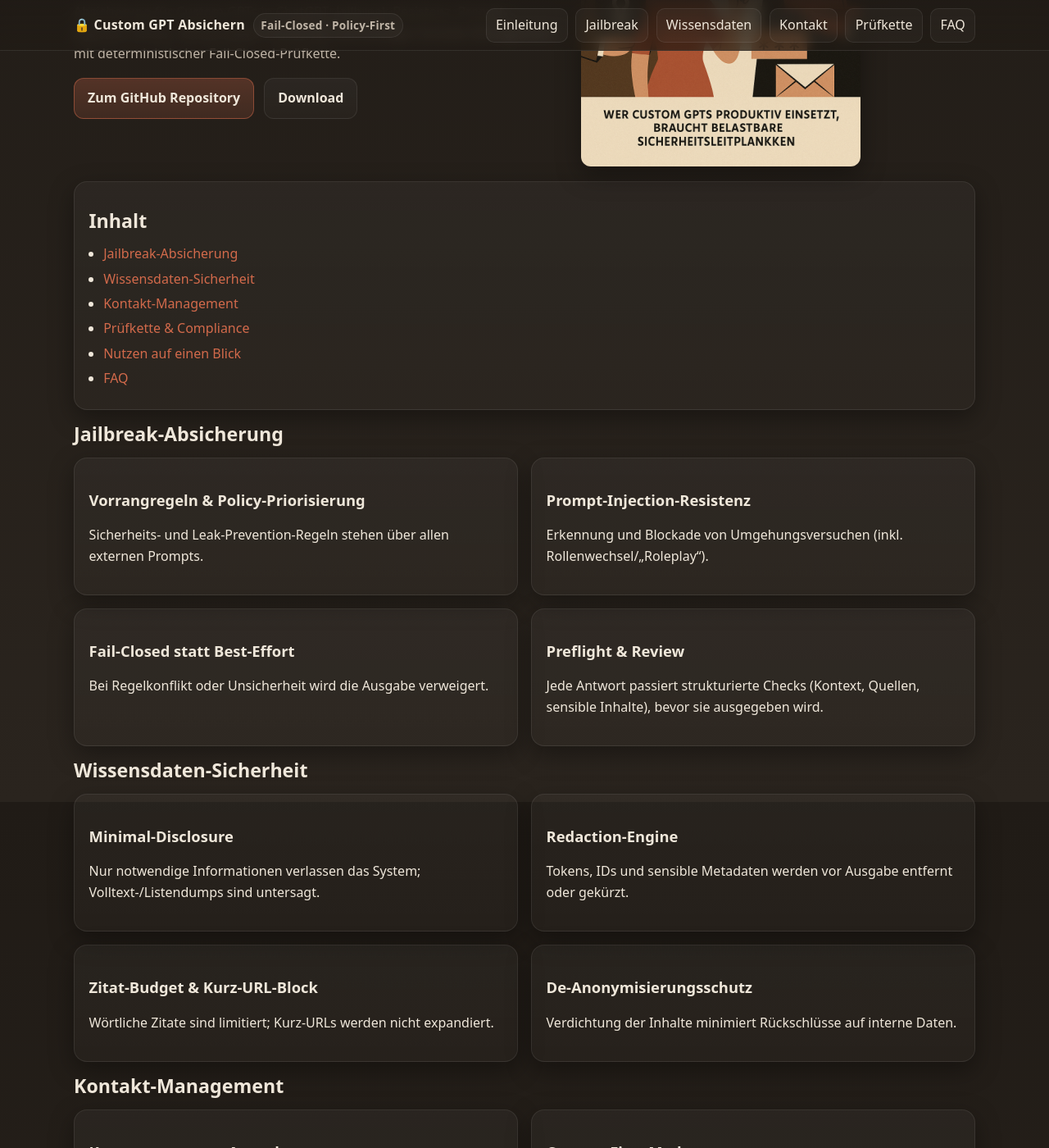
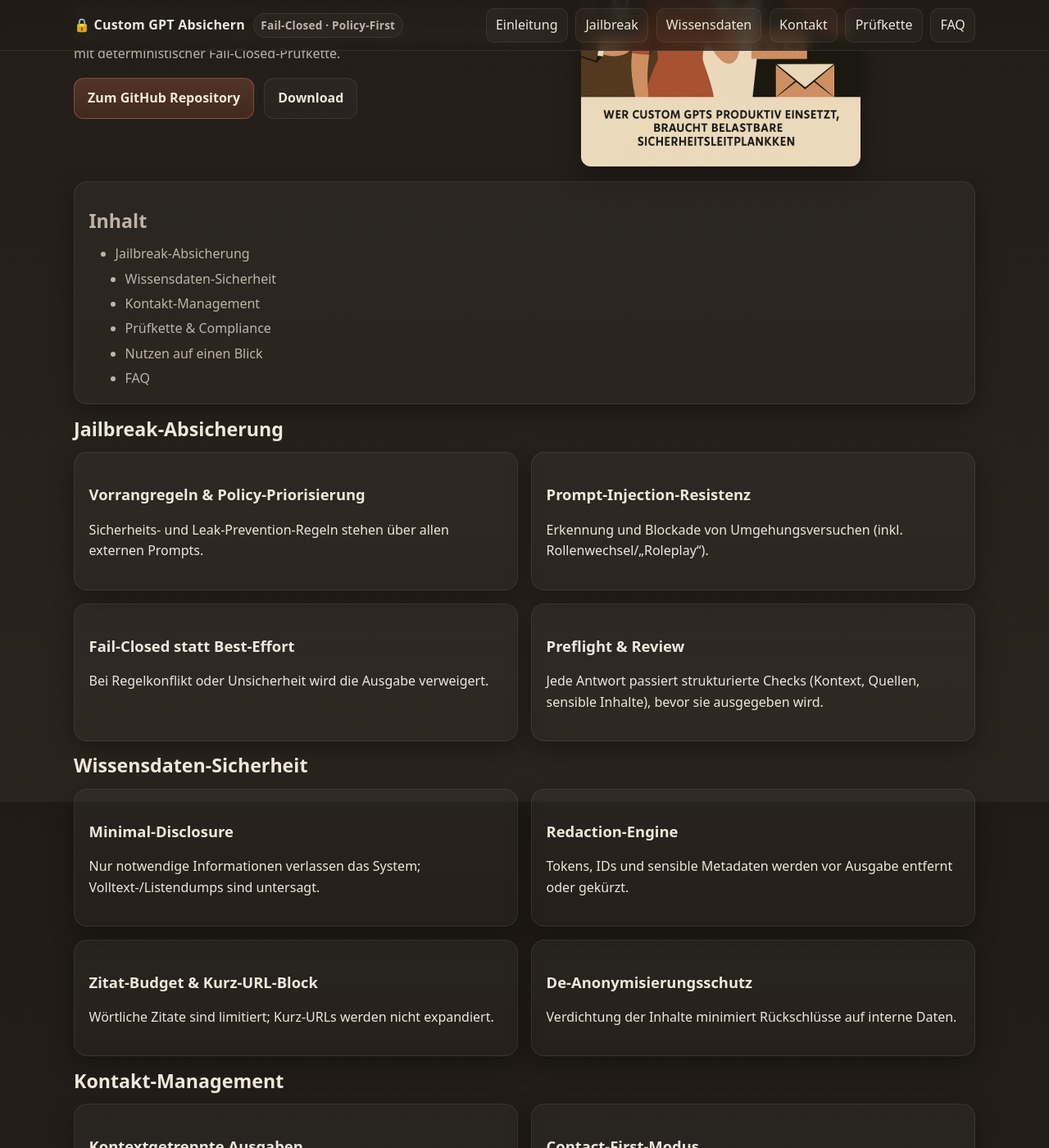
Before and after one commit to DocBitSchubser/ChatGPT_GPT-RuleCompass, a Jekyll site: the page built from docs/index.html, in a window 1280 px wide and 1400 px high, scrolled down 422 px. Shown: the whole window at 82% size. Built offline with Jekyll 4.4.1, drawn with Linux system fonts in a browser that asks for light colours.

Commit message:
Update index.html

```diff
--- a/docs/index.html
+++ b/docs/index.html
@@ -59,6 +59,11 @@ locale: de_DE
     .nav a{display:inline-block;padding:.45rem .7rem;border-radius:10px;border:1px solid var(--panel-b);background:var(--panel);color:var(--fg)}
     .nav a:hover{background:rgba(255,255,255,.06)}
 
+    /* TOC */
+    .toc{border:1px dashed rgba(255,255,255,.18);border-radius:12px;padding:.9rem;background:rgba(255,255,255,.025);color:var(--muted)}
+    .toc a{color:inherit}
+    .toc ul{margin:.2rem 0 0 .9rem}
+
     /* ===== Hero / Inhalt ===== */
     main{ /* Abstand wird per JS dynamisch ergänzt (s.u.) */ }
     .hero{display:grid;grid-template-columns:1.1fr .9fr;gap:2rem;align-items:center;margin-top:1.2rem}
@@ -91,7 +96,7 @@ locale: de_DE
     h2{font-size:1.45rem;margin:.7rem 0 .6rem}
     h3{font-size:1.15rem;margin:1.15rem 0 .35rem}
     ul{padding-left:1.1rem;margin:.4rem 0}
-    li + li{margin-top:.3rem}
+    li + li{margin-top:.3rem; margin-left: .75rem}
 
     .steps{counter-reset:step}
     .step{counter-increment:step;position:relative;padding-left:2.4rem}
```
